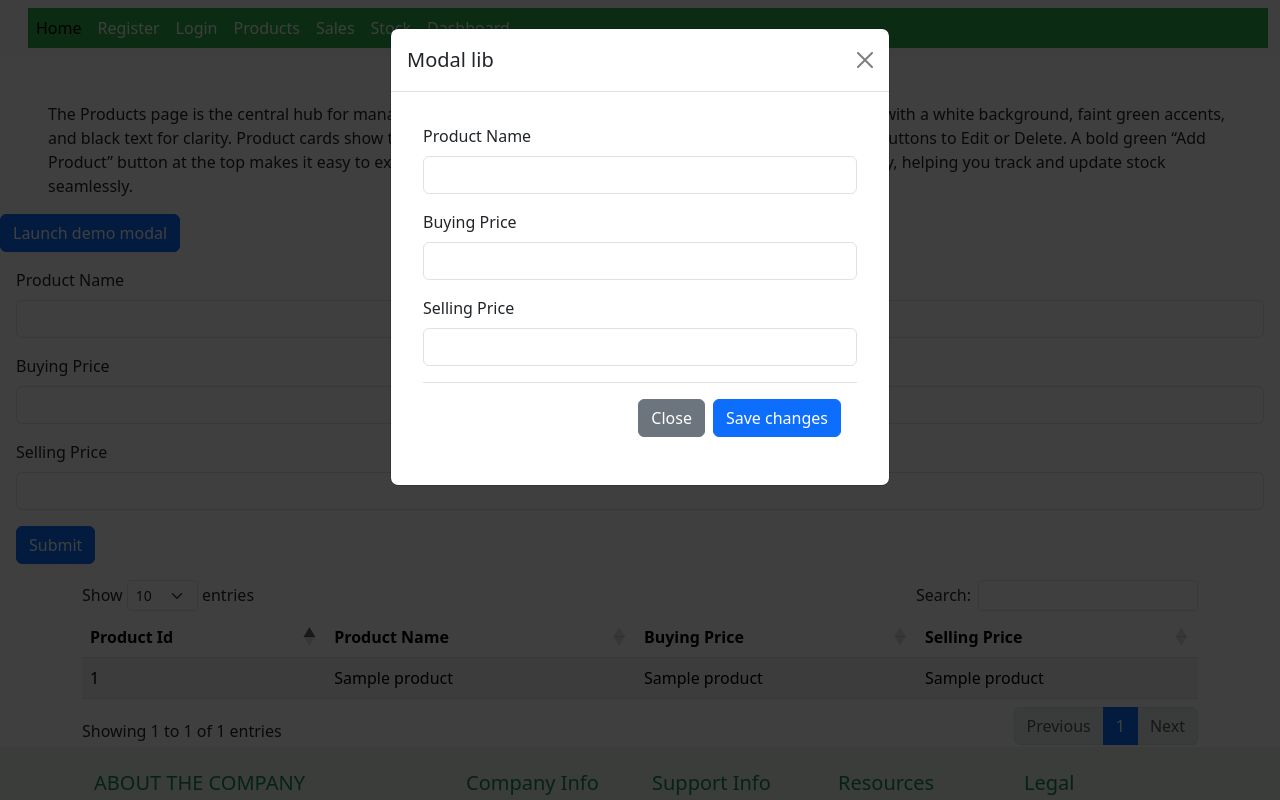
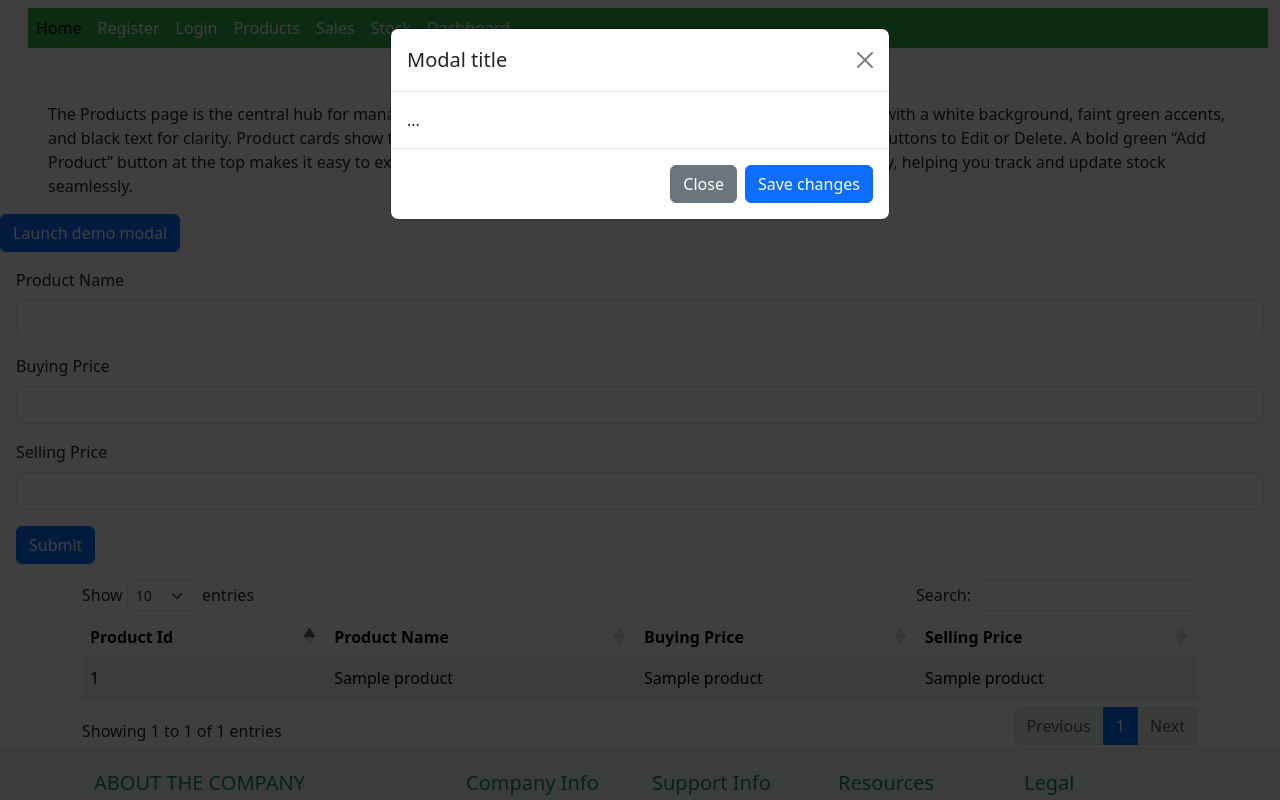
Before and after one commit to ghostayee/my-duka, a Flask app: page /products in a window 1280 px wide, after a click on "Launch demo modal". Run offline with Flask 3, Linux system fonts and the light colour scheme; a database or web service that is not in the repository returns one stand-in record (values such as "Sample title"); some libraries are stand-ins or nearby versions.

Commit message:
modal pop up

```diff
--- a/templates/products.html
+++ b/templates/products.html
@@ -22,33 +22,16 @@
   <div class="modal-dialog">
     <div class="modal-content">
       <div class="modal-header">
-                <h1 class="modal-title fs-5" id="exampleModalLabel">Modal lib</h1>
+        <h1 class="modal-title fs-5" id="exampleModalLabel">Modal title</h1>
         <button type="button" class="btn-close" data-bs-dismiss="modal" aria-label="Close"></button>
       </div>
       <div class="modal-body">
-                <div class="m-3">
-                    <form method="post" action="/add_products">
-                        <div class="mb-3">
-                            <label for="exampleInputEmail1" class="form-label">Product Name</label>
-                            <input type="text" name="p_name" class="form-control" id="exampleInputEmail1"
-                                aria-describedby="emailHelp">
-                        </div>
-                        <div class="mb-3">
-                            <label for="exampleInputPassword1" class="form-label">Buying Price</label>
-                            <input type="number" name="b_price" class="form-control" id="exampleInputPassword1">
-                        </div>
-                        <div class="mb-3">
-                            <label for="exampleInputPassword1" class="form-label">Selling Price</label>
-                            <input type="number" name="s_price" class="form-control" id="exampleInputPassword1">
+        ...
       </div>
       <div class="modal-footer">
         <button type="button" class="btn btn-secondary" data-bs-dismiss="modal">Close</button>
         <button type="button" class="btn btn-primary">Save changes</button>
       </div>
-                    </form>
-                </div>
-            </div>
-
     </div>
   </div>
 </div>
```
Also changed, not shown: templates/stock.html (+32 -4 lines). Lines whose indentation alone changed are shown as unchanged.
